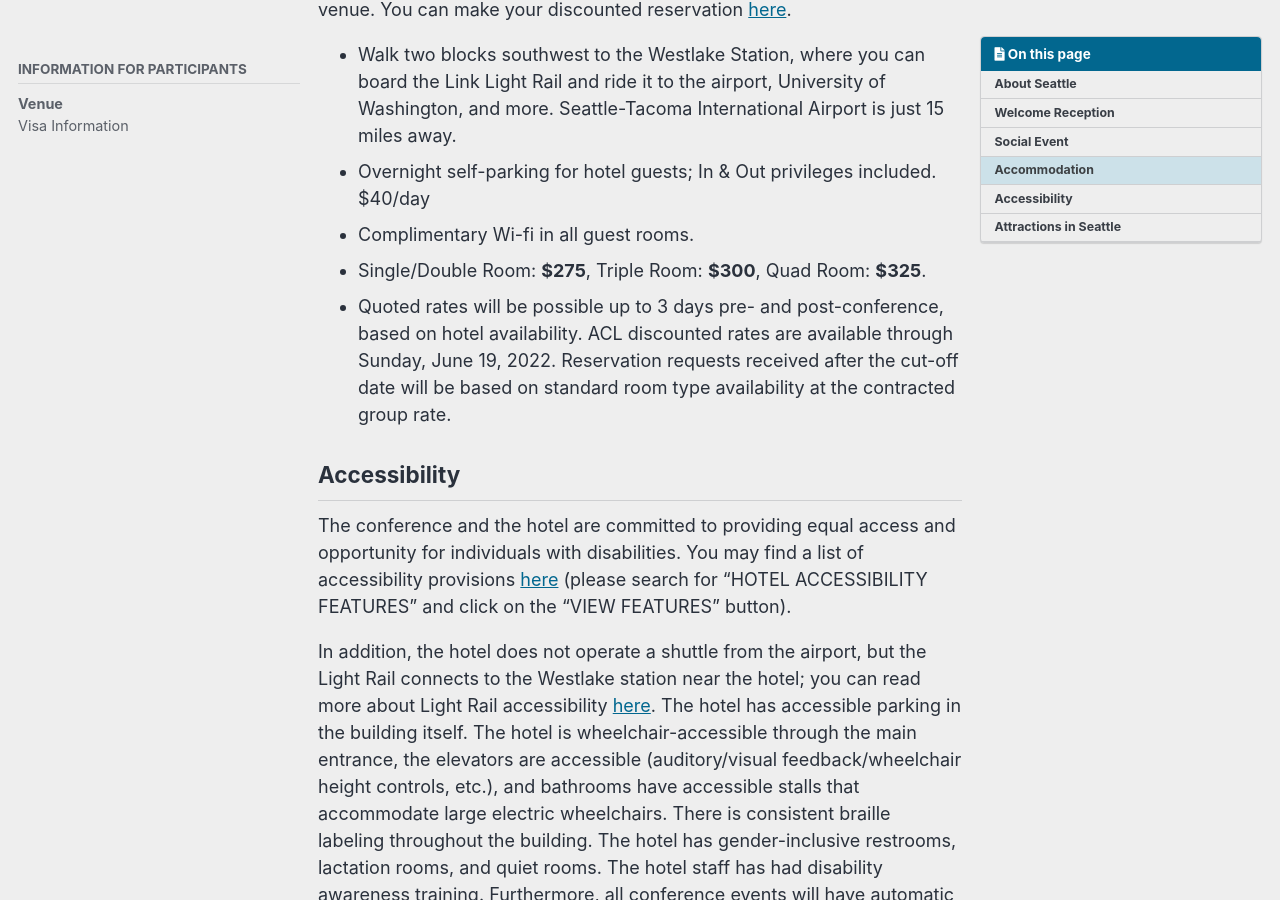
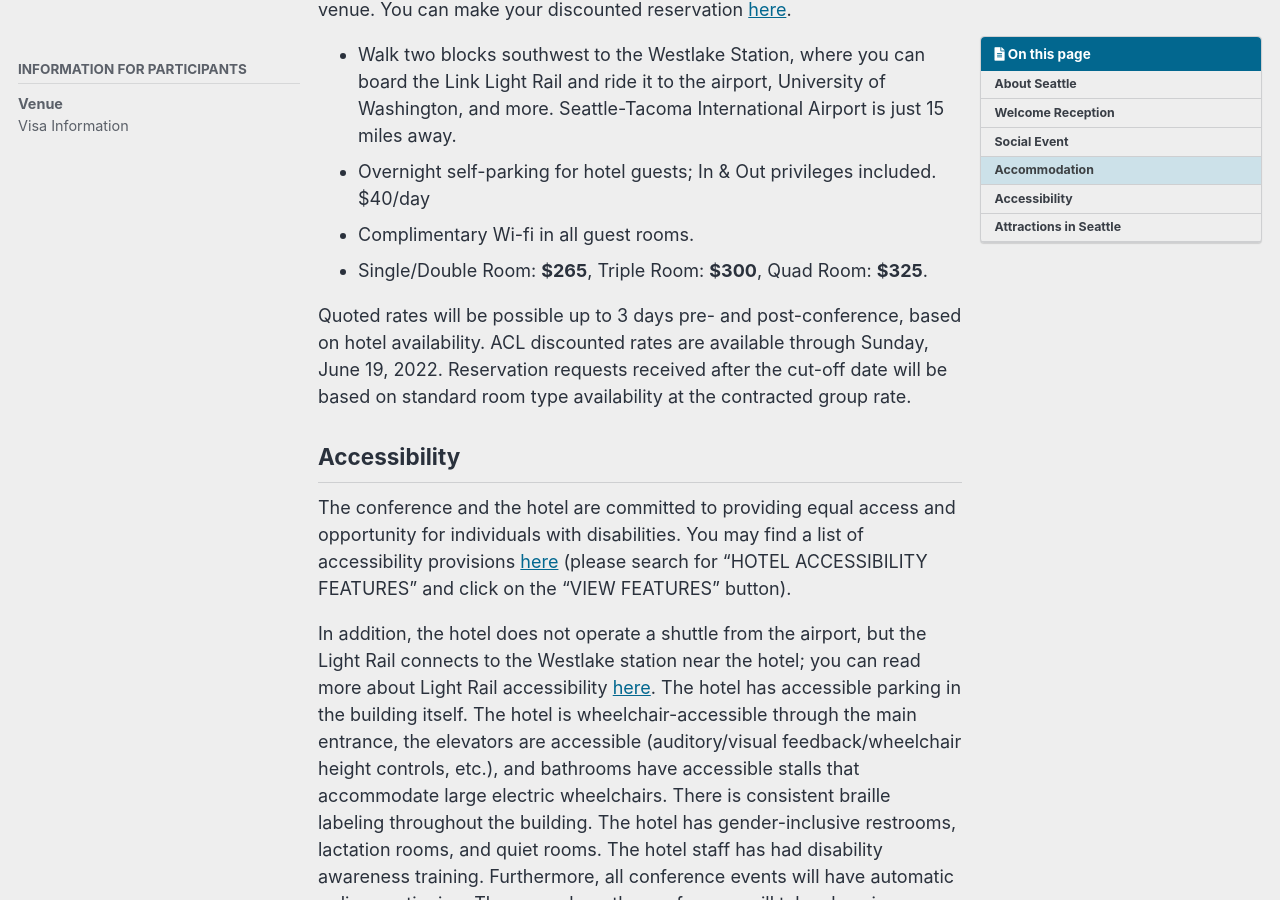
Before and after one commit to naacl-org/naacl-2022-website, a Jekyll site: the page built from _pages/venue.md, in a window 1280 px wide and 900 px high, scrolled down 2127 px. Built offline with Jekyll 4.4.1, drawn with Linux system fonts in a browser that asks for light colours; cached includes are drawn as plain includes; comment, search, counter and statistics services are not loaded.

Commit message:
Less price for the room

```diff
--- a/_pages/venue.md
+++ b/_pages/venue.md
@@ -72,8 +72,8 @@ which is also the conference venue. You can make your discounted reservation [he
 - Walk two blocks southwest to the Westlake Station, where you can board the Link Light Rail and ride it to the airport, University of Washington, and more. Seattle-Tacoma International Airport is just 15 miles away.
 - Overnight self-parking for hotel guests; In & Out privileges included. $40/day
 - Complimentary Wi-fi in all guest rooms.
-- Single/Double Room: **$275**, Triple Room: **$300**, Quad Room: **$325**.
--
+- Single/Double Room: **$265**, Triple Room: **$300**, Quad Room: **$325**.
+
 Quoted rates will be possible up to 3 days pre- and post-conference, based on hotel availability. ACL discounted rates are available through Sunday, June 19, 2022. Reservation requests received after the cut-off date will be based on standard room type availability at the contracted group rate.
 
 ## Accessibility
```
